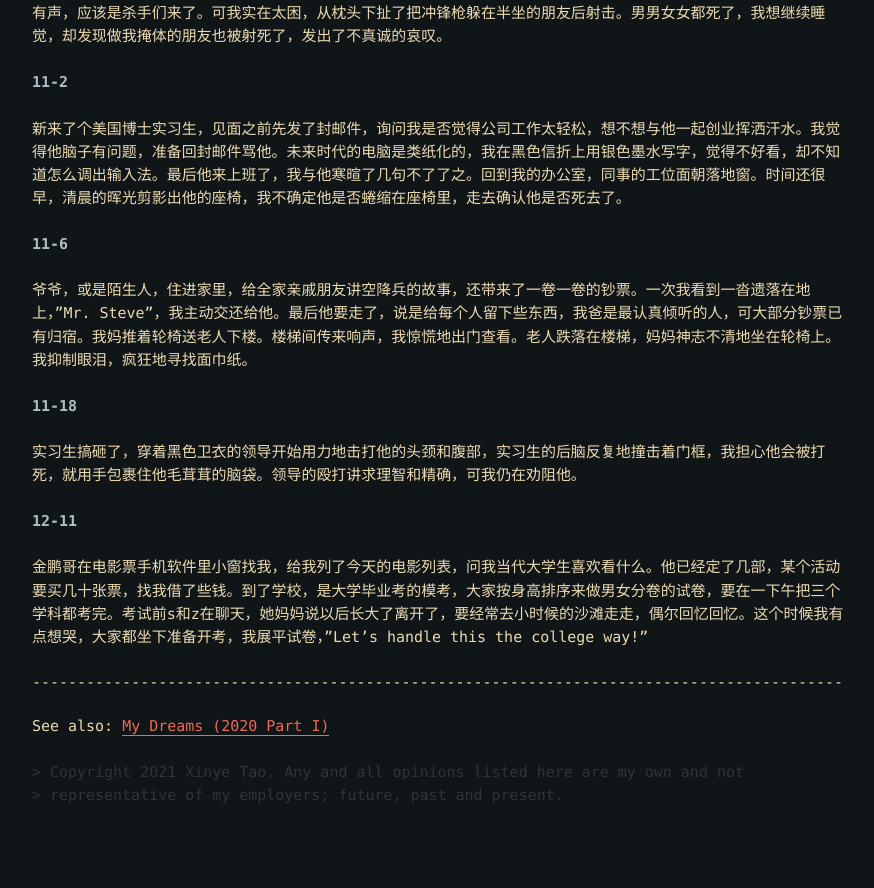
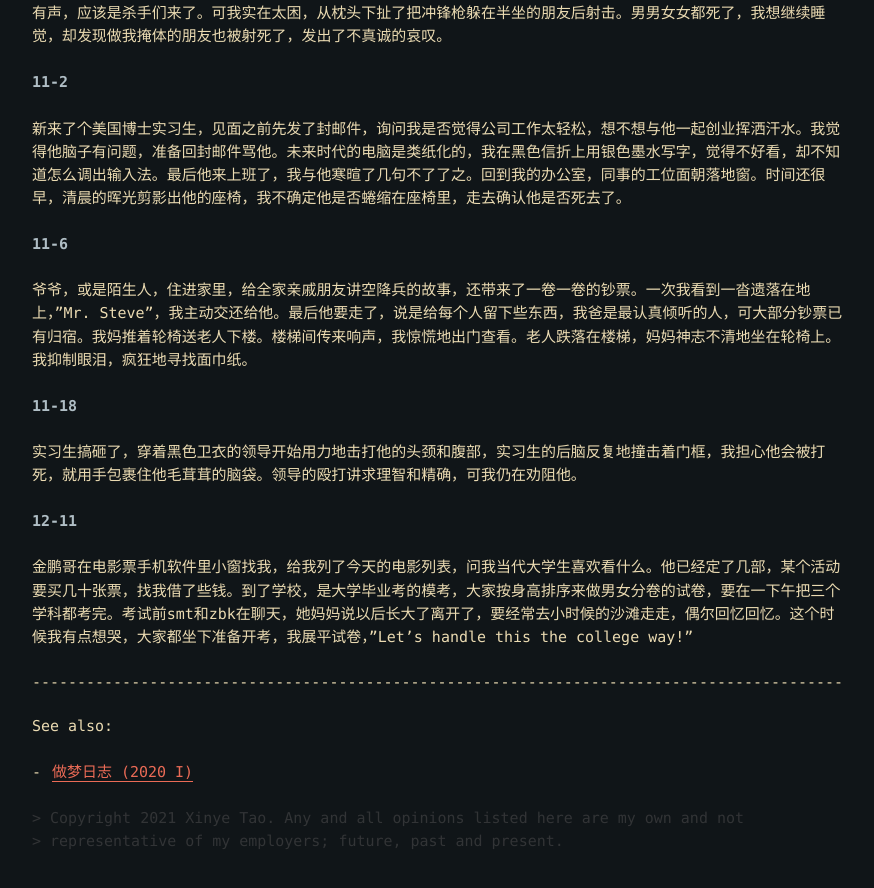
Before and after one commit to tabokie/tabokie.github.io, a Jekyll site: the page built from _posts/2020-12-21-my-dreams-2020-2.md, in a window 1280 px wide and 900 px high, scrolled down 1573 px. Shown: the top 888 px of the window, without its empty margins (202-1076 px from the left). Built offline with Jekyll 4.4.1, drawn with Linux system fonts in a browser that asks for light colours; before the commit the page ends 2427 px from its top, so only the background shows below that; some of the changed text lies outside the part shown.

Commit message:
add dream post
Signed-off-by: tabokie <xy.tao@outlook.com>

```diff
--- a/_posts/2020-12-21-my-dreams-2020-2.md
+++ b/_posts/2020-12-21-my-dreams-2020-2.md
@@ -1,6 +1,6 @@
 ---
 layout: blog
-title: My Dreams (2020 Part II)
+title: 做梦日志 (2020 II)
 category: fiction
 ---
 
@@ -57,8 +57,10 @@ category: fiction
 
 **12-11**
 
-金鹏哥在电影票手机软件里小窗找我，给我列了今天的电影列表，问我当代大学生喜欢看什么。他已经定了几部，某个活动要买几十张票，找我借了些钱。到了学校，是大学毕业考的模考，大家按身高排序来做男女分卷的试卷，要在一下午把三个学科都考完。考试前s和z在聊天，她妈妈说以后长大了离开了，要经常去小时候的沙滩走走，偶尔回忆回忆。这个时候我有点想哭，大家都坐下准备开考，我展平试卷，"Let's handle this the college way!"
+金鹏哥在电影票手机软件里小窗找我，给我列了今天的电影列表，问我当代大学生喜欢看什么。他已经定了几部，某个活动要买几十张票，找我借了些钱。到了学校，是大学毕业考的模考，大家按身高排序来做男女分卷的试卷，要在一下午把三个学科都考完。考试前smt和zbk在聊天，她妈妈说以后长大了离开了，要经常去小时候的沙滩走走，偶尔回忆回忆。这个时候我有点想哭，大家都坐下准备开考，我展平试卷，"Let's handle this the college way!"
 
 ------
 
-See also: [My Dreams (2020 Part I)](/fiction/2020/05/29/my-dreams-2020-1.html)
+See also:
+
+- [做梦日志 (2020 I)](/fiction/2020/05/29/my-dreams-2020-1.html)
```
Also changed, not shown: other parts of _posts/2020-12-21-my-dreams-2020-2.md (+1 -1 lines), _posts/2020-5-29-my-dreams-2020-1.md (+1 -1 lines), _posts/2021-5-16-my-dreams-2021-1.md (added, +92 -0 lines), _subtopics/dreams.md (+5 -3 lines).
